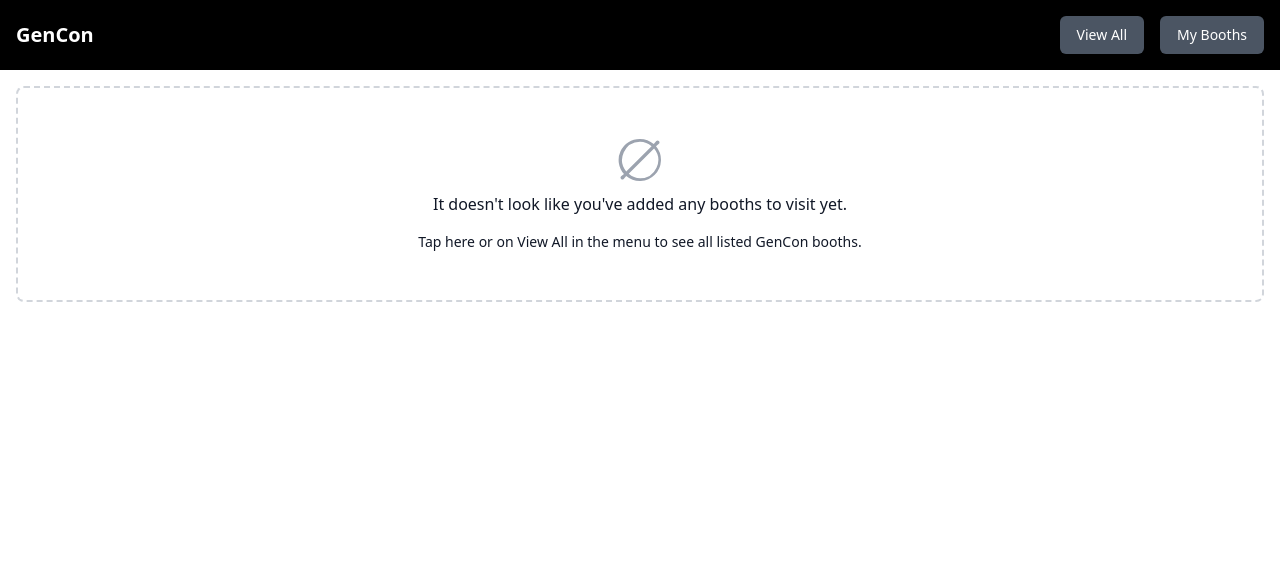
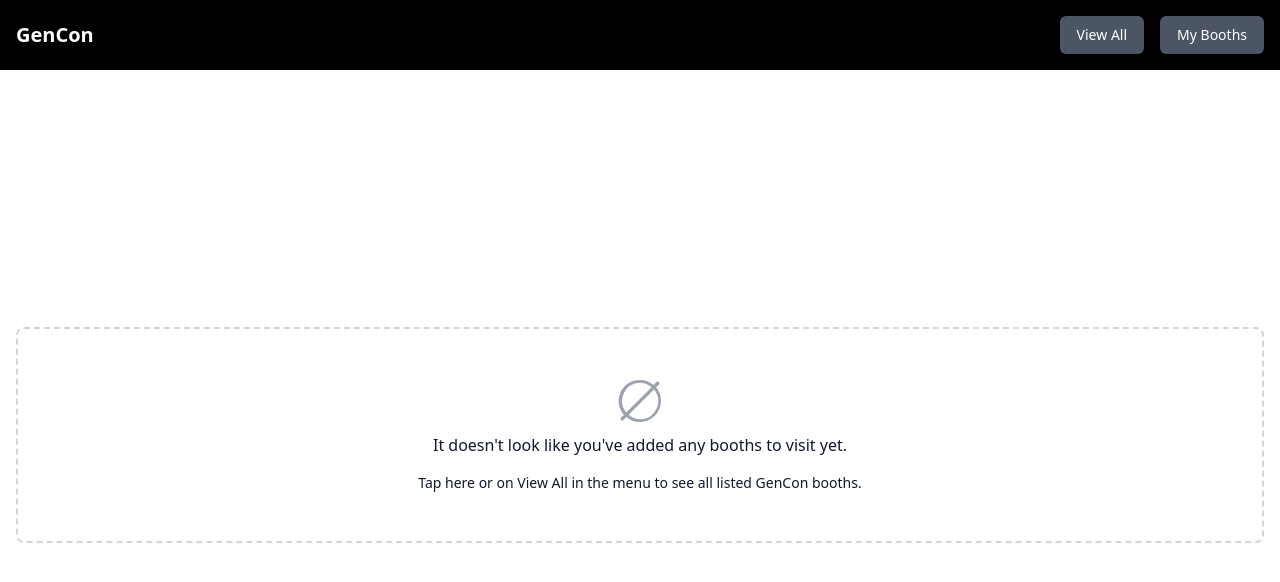
Before and after one commit to RCAbney/gencon22, a React (Create React App) app: page /my-booths in a window 1280 px wide. Shown: the top 582 px of the page. Built offline with nearby package versions, Linux system fonts and the light colour scheme.

Commit message:
center empty state component in parent

```diff
--- a/src/components/Empty.js
+++ b/src/components/Empty.js
@@ -8,7 +8,7 @@
     navigate("/all-booths");
   };
   return (
-    <div className="m-4">
+    <div className="p-4 flex items-center justify-center h-[calc(100vh-70px)]">
       <button
         type="button"
         className="relative block w-full border-2 border-gray-300 border-dashed rounded-lg p-12 text-center hover:border-gray-400 focus:outline-none focus:ring-2 focus:ring-offset-2 focus:ring-indigo-500"
```
